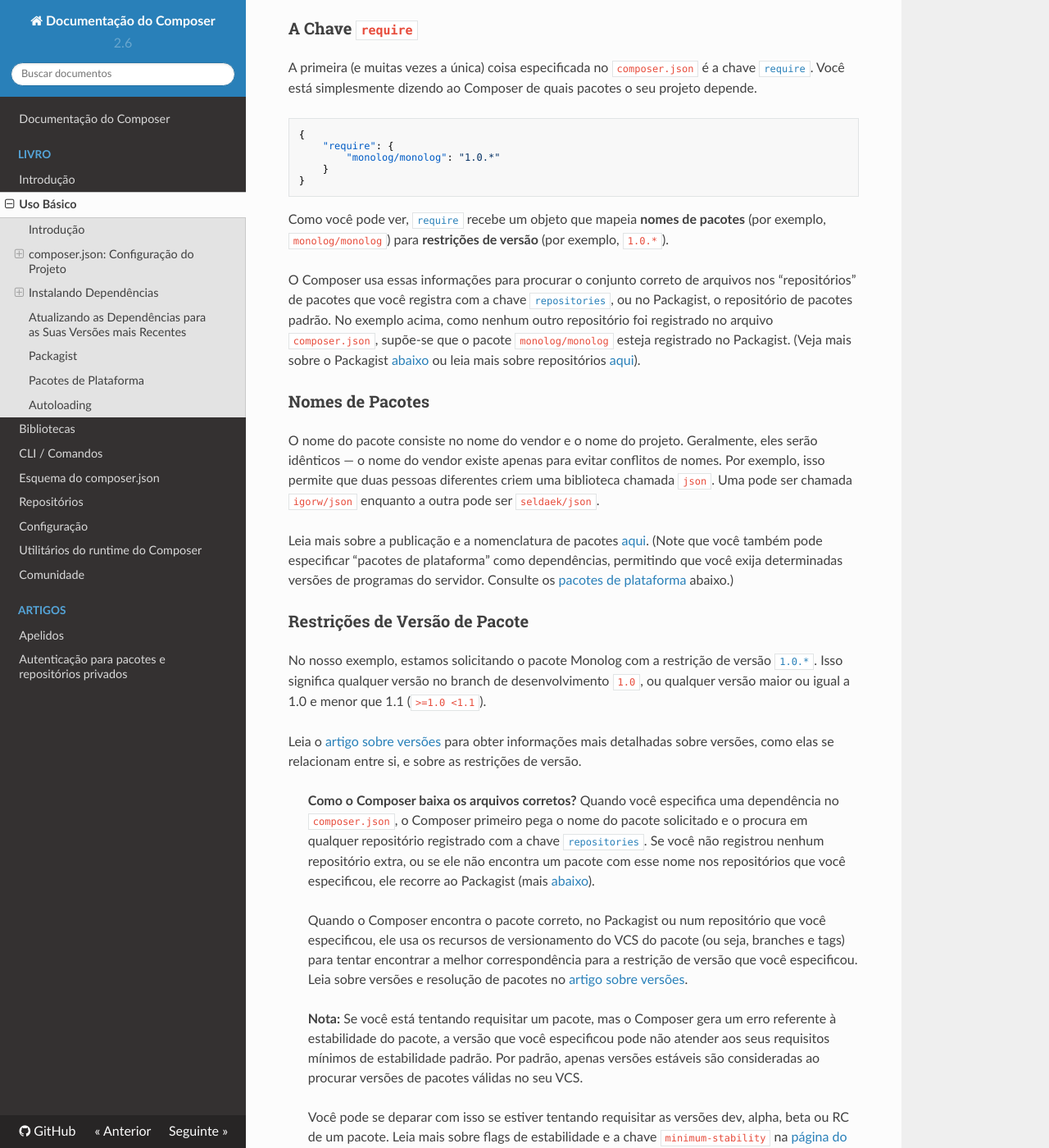
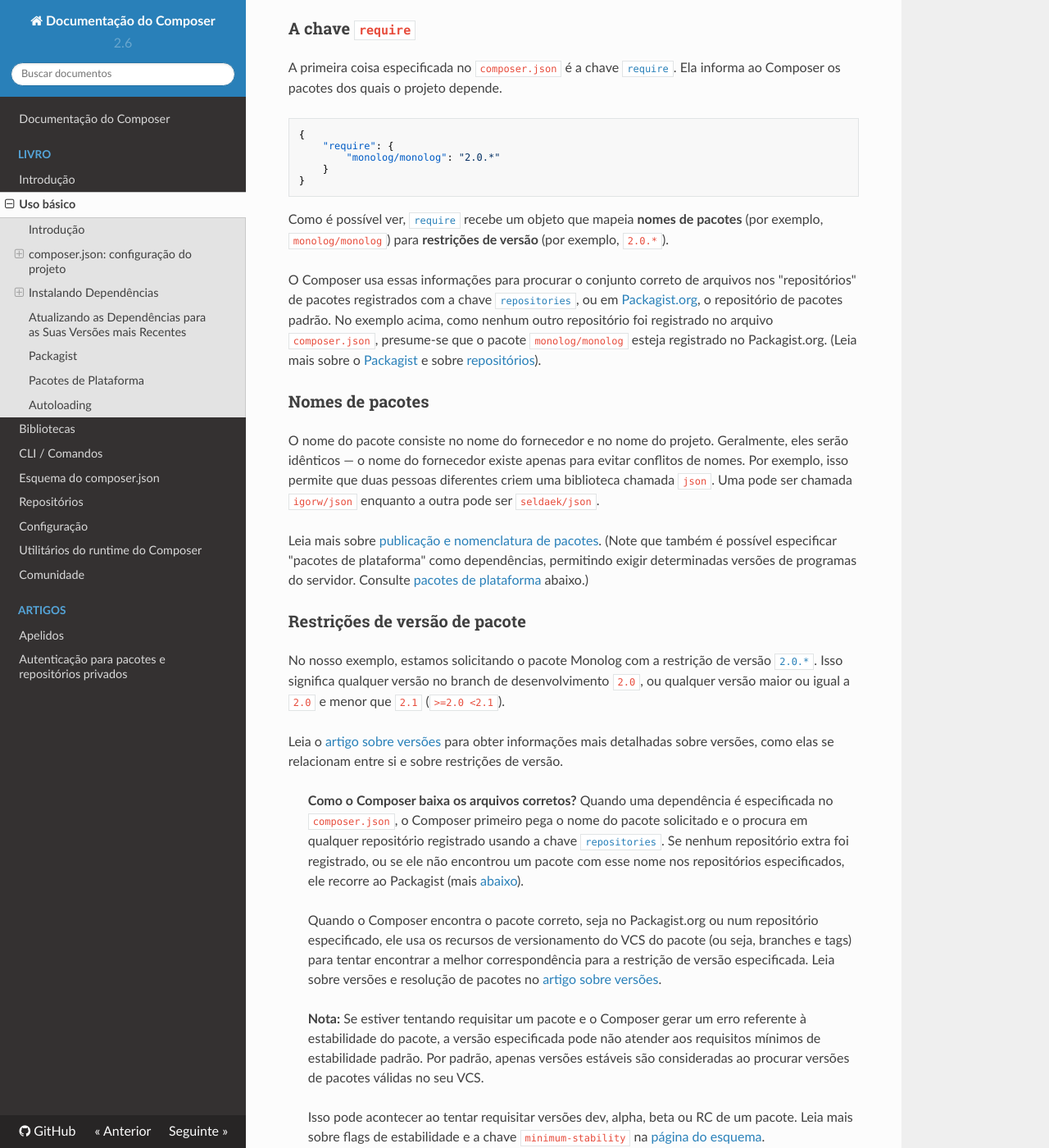
Before and after one commit to php-dev-br/composer-doc-pt-br, an MkDocs documentation site: the page built from doc/livro/uso-basico.md, in a window 1280 px wide and 1400 px high, scrolled down 541 px. Shown: the whole window at 82% size. Built offline with MkDocs 1.6.1, drawn with Linux system fonts in a browser that asks for light colours; nearby versions of some CDN libraries; some of the changed text lies outside the part shown.

Commit message:
Update file doc/uso-basico.md
Issue: GH-35

````diff
--- a/doc/uso-basico.md
+++ b/doc/livro/uso-basico.md
@@ -1,95 +1,104 @@
-# Uso Básico
+<!--
+source_url: https://github.com/composer/composer/blob/2.6/doc/01-basic-usage.md
+revision: b608b8e87eeafec47fa04a8156ea44fc3f9745b0
+status: ready
+-->
+
+# Uso básico
 
 ## Introdução
 
 Para a nossa introdução ao uso básico, instalaremos o `monolog/monolog`, uma
-biblioteca de registro de logs. Se você ainda não instalou o Composer, consulte
-o capítulo [Introdução][book-intro].
+biblioteca de registro de logs.
+Se o Composer ainda não foi instalado, consulte o capítulo [Introdução][1].
 
-> **Nota:** por uma questão de simplicidade, esta introdução assumirá que você
-> executou uma instalação [local][book-locally] do Composer.
+> **Nota:** por uma questão de simplicidade, esta introdução assumirá que foi
+> realizada uma instalação [local][2] do Composer.
 
-## `composer.json`: Configuração do Projeto
+## `composer.json`: configuração do projeto {: #composer-json-configuracao-do-projeto }
 
-Para começar a usar o Composer no seu projeto, tudo o que você precisa é de um
-arquivo `composer.json`. Esse arquivo descreve as dependências do seu projeto e
-também pode conter outros metadados. Normalmente, ele deve ficar no diretório
-mais alto do seu projeto/repositório VCS. Tecnicamente, você pode executar o
-Composer de qualquer lugar, mas se quiser publicar um pacote no Packagist.org,
-ele terá que encontrar o arquivo no topo do seu repositório VCS.
+Para começar a usar o Composer no projeto, tudo o que precisamos é de um arquivo
+`composer.json`.
+Esse arquivo descreve as dependências do projeto e também pode conter outros
+metadados.
+Normalmente, ele deve ficar no diretório mais alto do projeto/repositório VCS.
+Tecnicamente, é possível executar o Composer de qualquer lugar, mas se quiser
+publicar um pacote no Packagist.org, ele terá que encontrar o arquivo no topo do
+repositório VCS.
 
-### A Chave `require`
+### A chave `require`
 
-A primeira (e muitas vezes a única) coisa especificada no `composer.json` é a
-chave [`require`][book-require]. Você está simplesmente dizendo ao Composer de
-quais pacotes o seu projeto depende.
+A primeira coisa especificada no `composer.json` é a chave [`require`][3].
+Ela informa ao Composer os pacotes dos quais o projeto depende.
 
 ```json
 {
     "require": {
-        "monolog/monolog": "1.0.*"
+        "monolog/monolog": "2.0.*"
     }
 }
 ```
 
-Como você pode ver, [`require`][book-require] recebe um objeto que mapeia
-**nomes de pacotes** (por exemplo, `monolog/monolog`) para **restrições de
-versão** (por exemplo, `1.0.*`).
+Como é possível ver, [`require`][3] recebe um objeto que mapeia **nomes de
+pacotes** (por exemplo, `monolog/monolog`) para **restrições de versão** (por
+exemplo, `2.0.*`).
 
 O Composer usa essas informações para procurar o conjunto correto de arquivos
-nos “repositórios” de pacotes que você registra com a chave [`repositories`]
-[book-repositories], ou no Packagist, o repositório de pacotes padrão. No
-exemplo acima, como nenhum outro repositório foi registrado no arquivo
-`composer.json`, supõe-se que o pacote `monolog/monolog` esteja registrado no
-Packagist. (Veja mais sobre o Packagist [abaixo][book-packagist] ou leia mais
-sobre repositórios [aqui][book-repos]).
+nos "repositórios" de pacotes registrados com a chave [`repositories`][4], ou em
+[Packagist.org][7], o repositório de pacotes padrão.
+No exemplo acima, como nenhum outro repositório foi registrado no arquivo
+`composer.json`, presume-se que o pacote `monolog/monolog` esteja registrado no
+Packagist.org.
+(Leia mais sobre o [Packagist][5] e sobre [repositórios][6]).
 
-### Nomes de Pacotes
+### Nomes de pacotes
 
-O nome do pacote consiste no nome do vendor e o nome do projeto. Geralmente,
-eles serão idênticos — o nome do vendor existe apenas para evitar conflitos de
-nomes. Por exemplo, isso permite que duas pessoas diferentes criem uma
-biblioteca chamada `json`. Uma pode ser chamada `igorw/json` enquanto a outra
-pode ser `seldaek/json`.
+O nome do pacote consiste no nome do fornecedor e no nome do projeto.
+Geralmente, eles serão idênticos — o nome do fornecedor existe apenas para
+evitar conflitos de nomes.
+Por exemplo, isso permite que duas pessoas diferentes criem uma biblioteca
+chamada `json`.
+Uma pode ser chamada `igorw/json` enquanto a outra pode ser `seldaek/json`.
 
-Leia mais sobre a publicação e a nomenclatura de pacotes [aqui][book-libs].
-(Note que você também pode especificar “pacotes de plataforma” como
-dependências, permitindo que você exija determinadas versões de programas do
-servidor. Consulte os [pacotes de plataforma][book-platform-packages] abaixo.)
+Leia mais sobre [publicação e nomenclatura de pacotes][8].
+(Note que também é possível especificar "pacotes de plataforma" como
+dependências, permitindo exigir determinadas versões de programas do servidor.
+Consulte [pacotes de plataforma][9] abaixo.)
 
-### Restrições de Versão de Pacote
+### Restrições de versão de pacote
 
 No nosso exemplo, estamos solicitando o pacote Monolog com a restrição de versão
-[`1.0.*`][page-semver-monolog]. Isso significa qualquer versão no branch de
-desenvolvimento `1.0`, ou qualquer versão maior ou igual a 1.0 e menor que 1.1
-(`>=1.0 <1.1`).
+[`2.0.*`][10].
+Isso significa qualquer versão no branch de desenvolvimento `2.0`, ou qualquer
+versão maior ou igual a `2.0` e menor que `2.1` (`>=2.0 <2.1`).
 
-Leia o [artigo sobre versões][article-versions] para obter informações mais
-detalhadas sobre versões, como elas se relacionam entre si, e sobre as
-restrições de versão.
+Leia o [artigo sobre versões][11] para obter informações mais detalhadas sobre
+versões, como elas se relacionam entre si e sobre restrições de versão.
 
-> **Como o Composer baixa os arquivos corretos?** Quando você especifica uma
-> dependência no `composer.json`, o Composer primeiro pega o nome do pacote
-> solicitado e o procura em qualquer repositório registrado com a chave
-> [`repositories`][book-repositories]. Se você não registrou nenhum repositório
-> extra, ou se ele não encontra um pacote com esse nome nos repositórios que
-> você especificou, ele recorre ao Packagist (mais [abaixo][book-packagist]).
+> **Como o Composer baixa os arquivos corretos?** Quando uma dependência é
+> especificada no `composer.json`, o Composer primeiro pega o nome do pacote
+> solicitado e o procura em qualquer repositório registrado usando a chave
+> [`repositories`][4].
+> Se nenhum repositório extra foi registrado, ou se ele não encontrou um pacote
+> com esse nome nos repositórios especificados, ele recorre ao Packagist (mais
+> [abaixo][5]).
 >
-> Quando o Composer encontra o pacote correto, no Packagist ou num repositório
-> que você especificou, ele usa os recursos de versionamento do VCS do pacote
-> (ou seja, branches e tags) para tentar encontrar a melhor correspondência para
-> a restrição de versão que você especificou. Leia sobre versões e resolução de
-> pacotes no [artigo sobre versões][article-versions].
+> Quando o Composer encontra o pacote correto, seja no Packagist.org ou num
+> repositório especificado, ele usa os recursos de versionamento do VCS do
+> pacote (ou seja, branches e tags) para tentar encontrar a melhor
+> correspondência para a restrição de versão especificada.
+> Leia sobre versões e resolução de pacotes no [artigo sobre versões][11].
 
-> **Nota:** Se você está tentando requisitar um pacote, mas o Composer gera um
-> erro referente à estabilidade do pacote, a versão que você especificou pode
-> não atender aos seus requisitos mínimos de estabilidade padrão. Por padrão,
-> apenas versões estáveis são consideradas ao procurar versões de pacotes
-> válidas no seu VCS.
+> **Nota:** Se estiver tentando requisitar um pacote e o Composer gerar um erro
+> referente à estabilidade do pacote, a versão especificada pode não atender aos
+> requisitos mínimos de estabilidade padrão.
+> Por padrão, apenas versões estáveis são consideradas ao procurar versões de
+> pacotes válidas no seu VCS.
 >
-> Você pode se deparar com isso se estiver tentando requisitar as versões dev,
-> alpha, beta ou RC de um pacote. Leia mais sobre flags de estabilidade e a
-> chave `minimum-stability` na [página do esquema][book-schema].
+> Isso pode acontecer ao tentar requisitar versões dev, alpha, beta ou RC de um
+> pacote.
+> Leia mais sobre flags de estabilidade e a chave `minimum-stability` na [página
+> do esquema][12].
 
 ## Instalando Dependências
 
@@ -185,14 +194,14 @@ php composer.phar update monolog/monolog [...]
 
 ## Packagist
 
-[Packagist][page-packagist] é o principal repositório do Composer. Um
+[Packagist][7] é o principal repositório do Composer. Um
 repositório do Composer é basicamente uma fonte de pacotes: um lugar de onde
 você pode obter pacotes. O Packagist é o repositório central que todas as
 pessoas usam. Isso significa que você pode solicitar automaticamente qualquer
 pacote disponível lá usando `require`, sem especificar mais detalhes sobre onde
 o Composer deve procurar pelo pacote.
 
-Se você for ao [site do Packagist][page-packagist] (packagist.org), poderá
+Se você for ao [site do Packagist][7] (packagist.org), poderá
 navegar e pesquisar os pacotes.
 
 É recomendado que qualquer projeto de código aberto usando o Composer publique
@@ -247,7 +256,9 @@ Você pode até adicionar o seu próprio código ao autoloader, adicionando um c
 ```json
 {
     "autoload": {
-        "psr-4": {"Acme\\": "src/"}
+        "psr-4": {
+            "Acme\\": "src/"
+        }
     }
 }
 ```
@@ -289,23 +300,42 @@ Consulte também a documentação sobre [otimização do autoloader]
 > usá-lo, pode incluir os arquivos `vendor/composer/autoload_*.php`, que
 > retornam arrays associativos que permitem configurar o seu próprio autoloader.
 
-[article-autoloader]: artigos/autoloader-optimization.md
-[article-versions]: artigos/versions.md
+[1]: introducao.md
+
+[2]: introducao.md#localmente
+
+[3]: esquema.md#require
+
+[4]: esquema.md#repositories
+
+[5]: #packagist
+
+[6]: repositorios.md
+
+[7]: https://packagist.org/
+
+[8]: bibliotecas.md
+
+[9]: #pacotes-de-plataforma
+
+[10]: https://semver.mwl.be/#?package=monolog%2Fmonolog&version=2.0.*
+
+[11]: ../artigos/versions.md
+
+[12]: esquema.md
+
+[article-autoloader]: ../artigos/autoloader-optimization.md
+
 [book-autoload]: esquema.md#autoload
+
 [book-dump-autoload]: cli.md#dump-autoload-dumpautoload
+
 [book-install]: cli.md#install-i
-[book-intro]: introducao.md
-[book-libs]: bibliotecas.md
-[book-locally]: introducao.md#localmente
+
 [book-lock-file]: bibliotecas.md#arquivo-lock
-[book-packagist]: #packagist
-[book-platform-packages]: #pacotes-de-plataforma
-[book-repos]: repositorios.md
-[book-repositories]: esquema.md#repositories
-[book-require]: esquema.md#require
-[book-schema]: esquema.md
+
 [book-show]: cli.md#show
+
 [book-update]: cli.md#update-u
-[page-packagist]: https://packagist.org/
+
 [page-psr4]: https://www.php-fig.org/psr/psr-4/
-[page-semver-monolog]: https://semver.mwl.be/#?package=monolog%2Fmonolog&version=1.0.*
--- a/mkdocs.yaml
+++ b/mkdocs.yaml
@@ -45,7 +45,7 @@ nav:
   - index.md
   - Livro:
     - Introdução: livro/introducao.md
-    - uso-basico.md
+    - 'Uso básico': livro/uso-basico.md
     - bibliotecas.md
     - 'CLI / Comandos': cli.md
     - 'Esquema do composer.json': esquema.md
````
Also changed, not shown: doc/index.md (+2 -2 lines).
